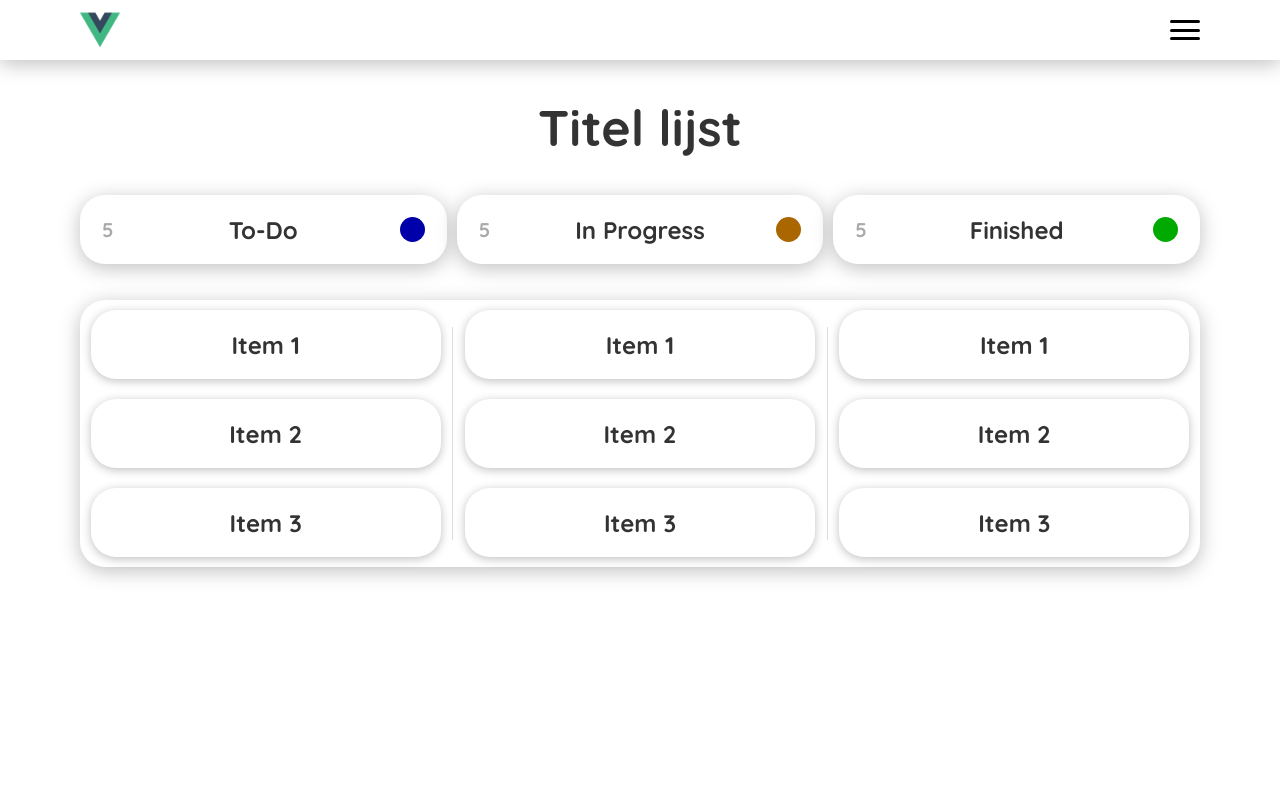
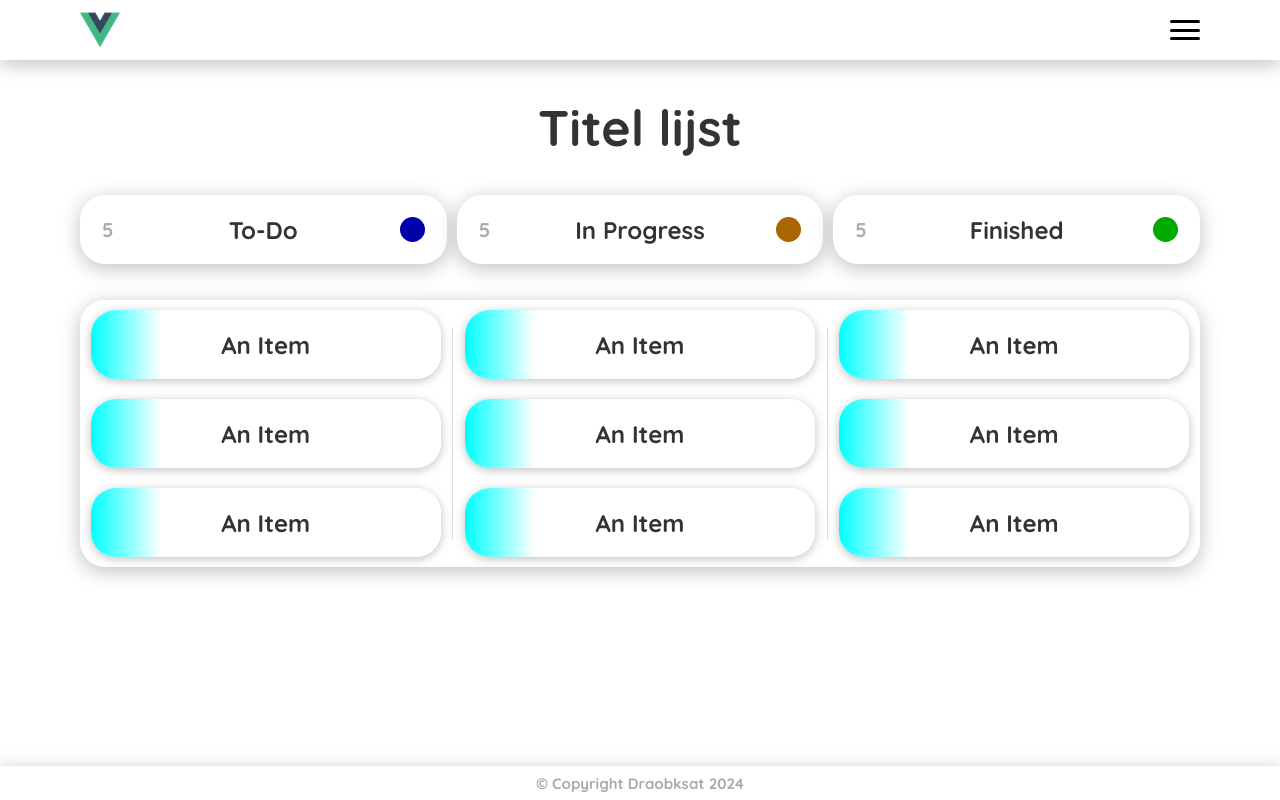
Before and after one commit to PixLNickz/examen-project, a Vue app: page / in a window 1280 px wide. Built offline with nearby package versions, Linux system fonts and the light colour scheme.

Commit message:
Added footer, made list component instead of div

```diff
--- a/public/index.html
+++ b/public/index.html
@@ -5,6 +5,7 @@
     <meta http-equiv="X-UA-Compatible" content="IE=edge">
     <meta name="viewport" content="width=device-width,initial-scale=1.0">
 <!--    <link rel="icon" href="favicon.ico">-->
+    <link rel="stylesheet" href="https://fonts.googleapis.com/css2?family=Quicksand:wght@400;500;700&display=swap">
     <title><%= htmlWebpackPlugin.options.title %></title>
 </head>
 <body>
--- a/src/App.vue
+++ b/src/App.vue
@@ -1,23 +1,31 @@
 <template>
-    <link rel="stylesheet" href="https://fonts.googleapis.com/css2?family=Quicksand:wght@400;500;700&display=swap">
-    <Navbar />
-    <Homepage />
+    <div class="page-container">
+        <Navbar />
+        <Homepage />
+    </div>
+    <Footer />
 </template>
 
 <script>
 import Navbar from "@/components/AppNavbar.vue";
 import Homepage from "@/components/AppHomepage.vue";
+import Footer from "@/components/AppFooter.vue";
 
 
 export default {
     name: 'App',
     components: {
         Navbar,
-        Homepage
+        Homepage,
+        Footer
     }
 }
 </script>
 
 <style>
-
+.page-container {
+    /* Set minimum height to occupy full screen */
+    min-height: calc(100vh - 34px); /* Adjust as needed */
+    /* Assuming the footer has a height of 100px */
+}
 </style>
--- /dev/null
+++ b/src/components/AppFooter.vue
@@ -0,0 +1,31 @@
+<script setup>
+
+</script>
+
+<template>
+    <footer class="footer">
+        © Copyright Draobksat 2024
+    </footer>
+</template>
+
+<style>
+
+
+.footer {
+    position: fixed;
+    left: 0;
+    bottom: 0;
+    width: 100%;
+    height: 34px; /* Adjust as needed */
+    background-color: #FFF;
+    color: #AAA;
+    text-align: center;
+    box-shadow: 0 4px 20px 0 rgba(0, 0, 0, 0.25);
+    font-family: 'Quicksand', sans-serif;
+    display: flex;
+    align-items: center;
+    justify-content: center;
+    font-size: 15px;
+    font-weight: bold;
+}
+</style>
--- a/src/components/AppHomepage.vue
+++ b/src/components/AppHomepage.vue
@@ -27,9 +27,9 @@
             <div class="list-container">
                 <!-- First list -->
                 <div class="rectangle-list">
-                    <div class="list-item">Item 1</div>
-                    <div class="list-item">Item 2</div>
-                    <div class="list-item">Item 3</div>
+                    <ListComponent />
+                    <ListComponent />
+                    <ListComponent />
                 </div>
 
                 <!-- Line between lists -->
@@ -37,9 +37,9 @@
 
                 <!-- Second list -->
                 <div class="rectangle-list">
-                    <div class="list-item">Item 1</div>
-                    <div class="list-item">Item 2</div>
-                    <div class="list-item">Item 3</div>
+                    <ListComponent />
+                    <ListComponent />
+                    <ListComponent />
                 </div>
 
                 <!-- Line between lists -->
@@ -47,9 +47,9 @@
 
                 <!-- Third list -->
                 <div class="rectangle-list">
-                    <div class="list-item">Item 1</div>
-                    <div class="list-item">Item 2</div>
-                    <div class="list-item">Item 3</div>
+                    <ListComponent />
+                    <ListComponent />
+                    <ListComponent />
                 </div>
             </div>
         </div>
@@ -57,96 +57,9 @@
 </template>
 
 <style>
-.homepage {
-    text-align: center;
-}
 
-.title {
-    margin-top: 36px; /* Adjust as needed */
-    font-family: 'Quicksand', sans-serif;
-    font-size: 50px;
-}
-
-.rectangle-container {
-    display: flex;
-    justify-content: center;
-    margin-top: 36px; /* Adjust as needed */
-}
-
-.rectangle-item {
-    position: relative;
-    width: calc((1120px - 20px) / 3); /* Total width divided by 3 items minus the gutter width */
-    height: 69px; /* Height of smaller items */
-    background-color: #fff; /* White background */
-    margin: 0 5px; /* Adjust gutter width */
-    display: flex;
-    justify-content: center;
-    align-items: center;
-    font-family: 'Quicksand', sans-serif;
-    font-size: 24px;
-    font-weight: bold;
-    border-radius: 25px; /* Border radius */
-    box-shadow: 0 4px 20px 0 rgba(0, 0, 0, 0.25); /* Drop shadow */
-}
-.dot {
-    width: 25px;
-    height: 25px;
-    border-radius: 50%;
-    position: absolute;
-    right: 22px; /* Adjust as needed */
-}
-.number {
-    font-size: 20px;
-    position: absolute;
-    left: 22px;
-    color: #AAA;
-}
-
-.rectangle-list-container {
-    display: flex;
-    justify-content: center;
-    margin-top: 36px; /* Adjust as needed */
-}
-
-.list-container {
-    width: 1120px;
-    background-color: #fff;
-    border-radius: 25px;
-    box-shadow: 0 4px 20px 0 rgba(0, 0, 0, 0.25);
-    display: flex;
-    justify-content: space-around;
-    align-items: center; /* Center the divider vertically */
-}
-
-.rectangle-list {
-    width: 33%;
-    display: flex;
-    flex-direction: column;
-    align-items: center;
-}
-
-.list-item {
-    width: calc(100% - 20px); /* Adjusted width including margin */
-    height: 69px; /* Adjust as needed */
-    background-color: white; /* Adjust as needed */
-    margin: 10px; /* Adjust as needed */
-    display: flex;
-    justify-content: center;
-    align-items: center;
-    font-family: 'Quicksand', sans-serif;
-    font-size: 24px;
-    font-weight: bold;
-    border-radius: 25px; /* Adjust as needed */
-    box-shadow: 0 2px 10px rgba(0, 0, 0, 0.25); /* Adjusted box shadow */
-}
-
-.list-divider {
-    width: 1px; /* Adjust as needed */
-    height: 80%; /* Adjust as needed */
-    background-color: #DCDCDC;
-    margin: 0; /* Adjust as needed */
-}
 </style>
 
 <script setup>
+import ListComponent from "@/components/AppListComponent.vue";
 </script>
--- /dev/null
+++ b/src/components/AppListComponent.vue
@@ -0,0 +1,11 @@
+<script setup>
+
+</script>
+
+<template>
+    <div class="list-item">An Item</div>
+</template>
+
+<style scoped>
+
+</style>
--- a/src/css/style.css
+++ b/src/css/style.css
@@ -79,3 +79,95 @@
     color: #000; /* Set color to black */
 }
 /* Navbar styling end */
+
+/* Homepage styling start */
+.homepage {
+    text-align: center;
+}
+
+.title {
+    margin-top: 36px; /* Adjust as needed */
+    font-family: 'Quicksand', sans-serif;
+    font-size: 50px;
+}
+
+.rectangle-container {
+    display: flex;
+    justify-content: center;
+    margin-top: 36px; /* Adjust as needed */
+}
+
+.rectangle-item {
+    position: relative;
+    width: calc((1120px - 20px) / 3); /* Total width divided by 3 items minus the gutter width */
+    height: 69px; /* Height of smaller items */
+    background-color: #fff; /* White background */
+    margin: 0 5px; /* Adjust gutter width */
+    display: flex;
+    justify-content: center;
+    align-items: center;
+    font-family: 'Quicksand', sans-serif;
+    font-size: 24px;
+    font-weight: bold;
+    border-radius: 25px; /* Border radius */
+    box-shadow: 0 4px 20px 0 rgba(0, 0, 0, 0.25); /* Drop shadow */
+}
+.dot {
+    width: 25px;
+    height: 25px;
+    border-radius: 50%;
+    position: absolute;
+    right: 22px; /* Adjust as needed */
+}
+.number {
+    font-size: 20px;
+    position: absolute;
+    left: 22px;
+    color: #AAA;
+}
+
+.rectangle-list-container {
+    display: flex;
+    justify-content: center;
+    margin-top: 36px; /* Adjust as needed */
+}
+
+.list-container {
+    width: 1120px;
+    background-color: #fff;
+    border-radius: 25px;
+    box-shadow: 0 4px 20px 0 rgba(0, 0, 0, 0.25);
+    display: flex;
+    justify-content: space-around;
+    align-items: center;
+}
+
+.rectangle-list {
+    width: 33%;
+    display: flex;
+    flex-direction: column;
+    align-items: center;
+}
+
+.list-item {
+    width: calc(100% - 20px);
+    height: 69px;
+    background: linear-gradient(90deg, #0FF 0%, #FFF 20%);
+    margin: 10px;
+    display: flex;
+    justify-content: center;
+    align-items: center;
+    font-family: 'Quicksand', sans-serif;
+    font-size: 24px;
+    font-weight: bold;
+    border-radius: 25px;
+    box-shadow: 0 2px 10px rgba(0, 0, 0, 0.25);
+}
+
+.list-divider {
+    width: 1px; /* Adjust as needed */
+    height: 80%; /* Adjust as needed */
+    background-color: #DCDCDC;
+    margin: 0; /* Adjust as needed */
+}
+/* Homepage styling end */
```
